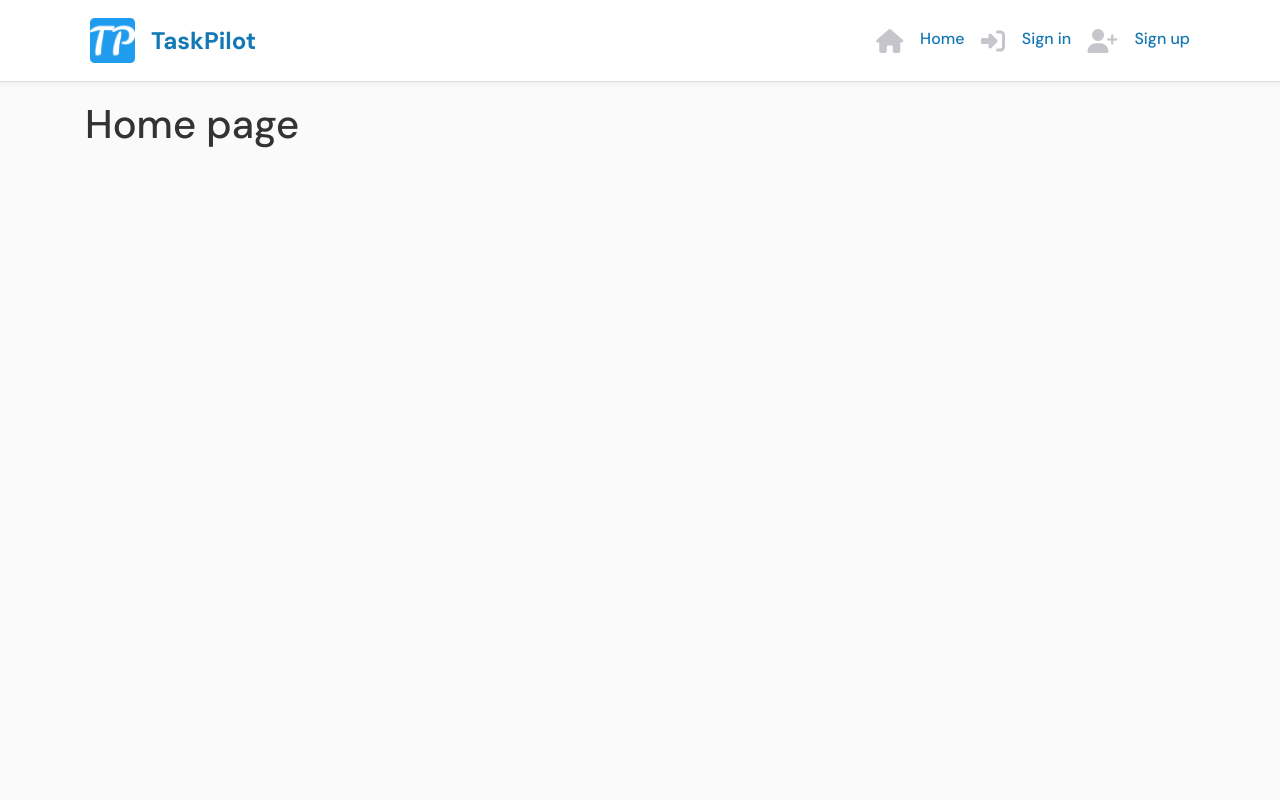
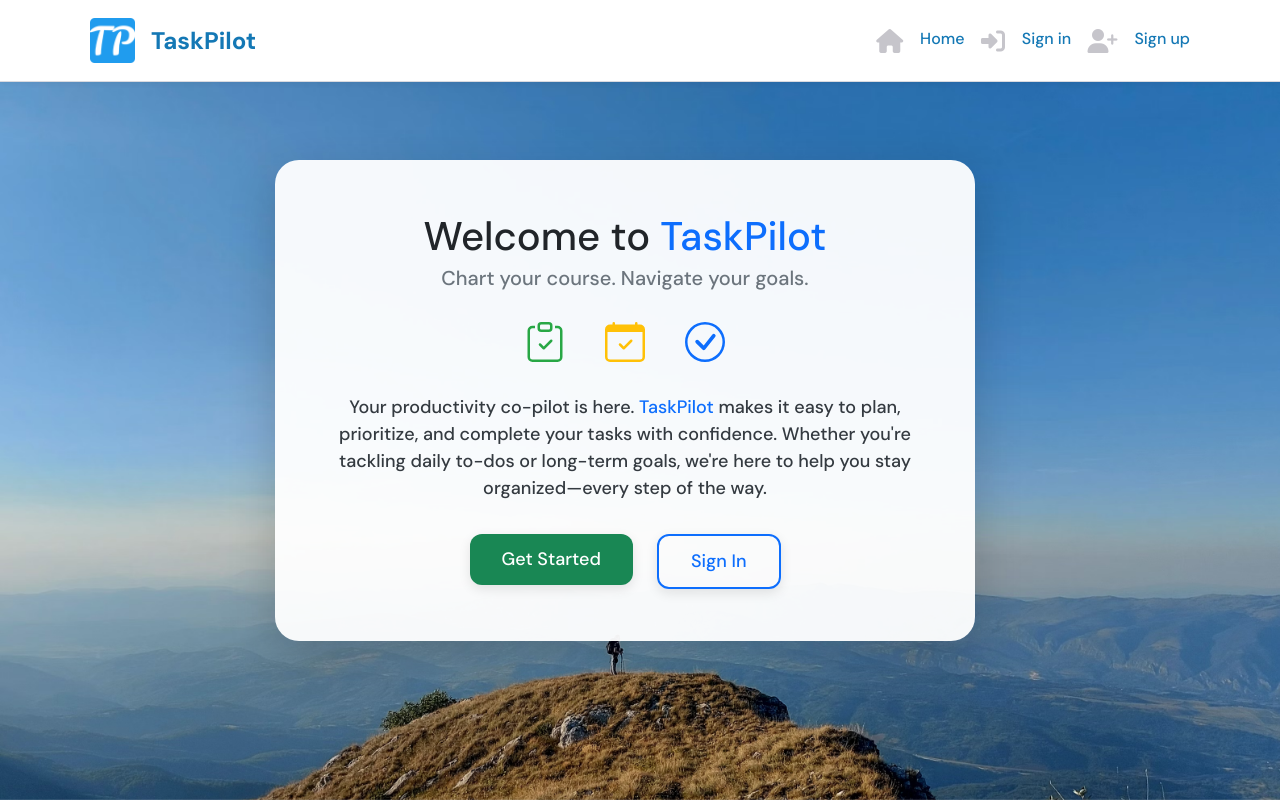
Before and after one commit to Alisha98A/taskpilot-frontend, a React (Create React App) app: page / in a window 1280 px wide. Built offline with nearby package versions, Linux system fonts and the light colour scheme; no server answers.

Commit message:
Setup basic app structure with routes for home and auth

```diff
--- a/src/App.js
+++ b/src/App.js
@@ -1,23 +1,51 @@
+import { useEffect } from "react";
+import { Route, Switch, useLocation } from "react-router-dom";
+import Container from "react-bootstrap/Container";
 import styles from "./App.module.css";
+
 import NavBar from "./components/NavBar";
-import Container from "react-bootstrap/Container";
-import { Route, Switch } from "react-router-dom";
+import PrivateRoute from "./components/PrivateRoute";
+
+import { useCurrentUser } from "./contexts/CurrentUserContext";
 import "./api/axiosDefaults";
+
+// Pages
+import WelcomePage from "./pages/home/WelcomePage";
+import Dashboard from "./pages/home/Dashboard";
 import SignUpForm from "./pages/auth/SignUpForm";
 import SignInForm from "./pages/auth/SignInForm";
 
 function App() {
+  const currentUser = useCurrentUser();
+  const location = useLocation();
+
+  const isWelcomePage = location.pathname === "/" && !currentUser;
+
+  useEffect(() => {
+    document.body.classList.toggle("no-scroll", isWelcomePage);
+  }, [isWelcomePage]);
+
   return (
     <div className={styles.App}>
       <NavBar />
-      <Container className={styles.Main}>
-        <Switch>
-          <Route exact path="/" render={() => <h1>Home page</h1>} />
-          <Route exact path="/signin" render={() => <SignInForm />} />
-          <Route exact path="/signup" render={() => <SignUpForm />} />
-          <Route render={() => <p>Page not found!</p>} />
-        </Switch>
-      </Container>
+
+      {isWelcomePage ? (
+        <WelcomePage />
+      ) : (
+        <Container className={styles.Main}>
+          <Switch>
+            {/* Home / Dashboard */}
+            <Route exact path="/" render={() => <Dashboard />} />
+
+            {/* Auth */}
+            <Route exact path="/signin" component={SignInForm} />
+            <Route exact path="/signup" component={SignUpForm} />
+
+            {/* Fallback */}
+            <Route render={() => <p>Page not found!</p>} />
+          </Switch>
+        </Container>
+      )}
     </div>
   );
 }
```
